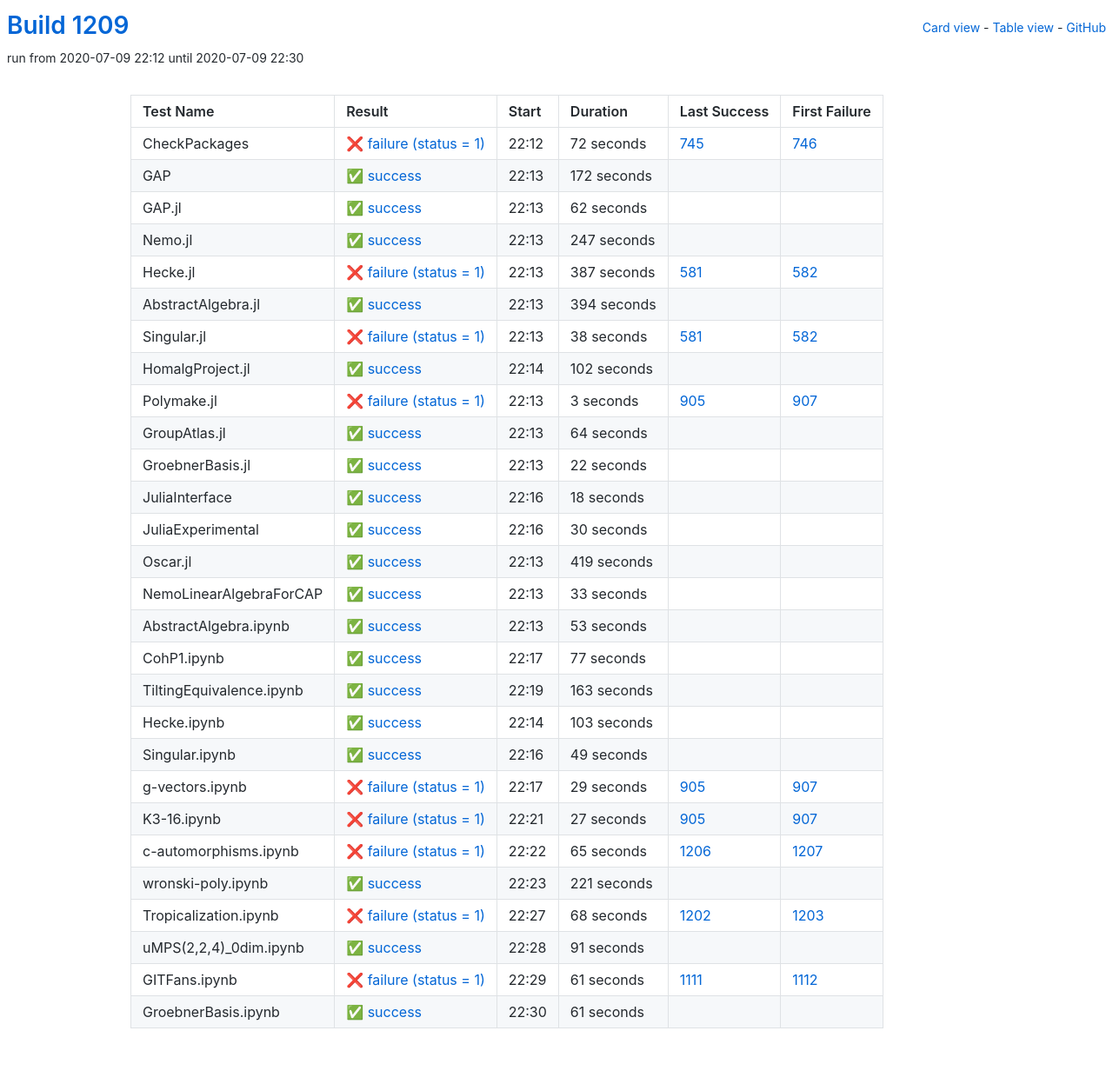
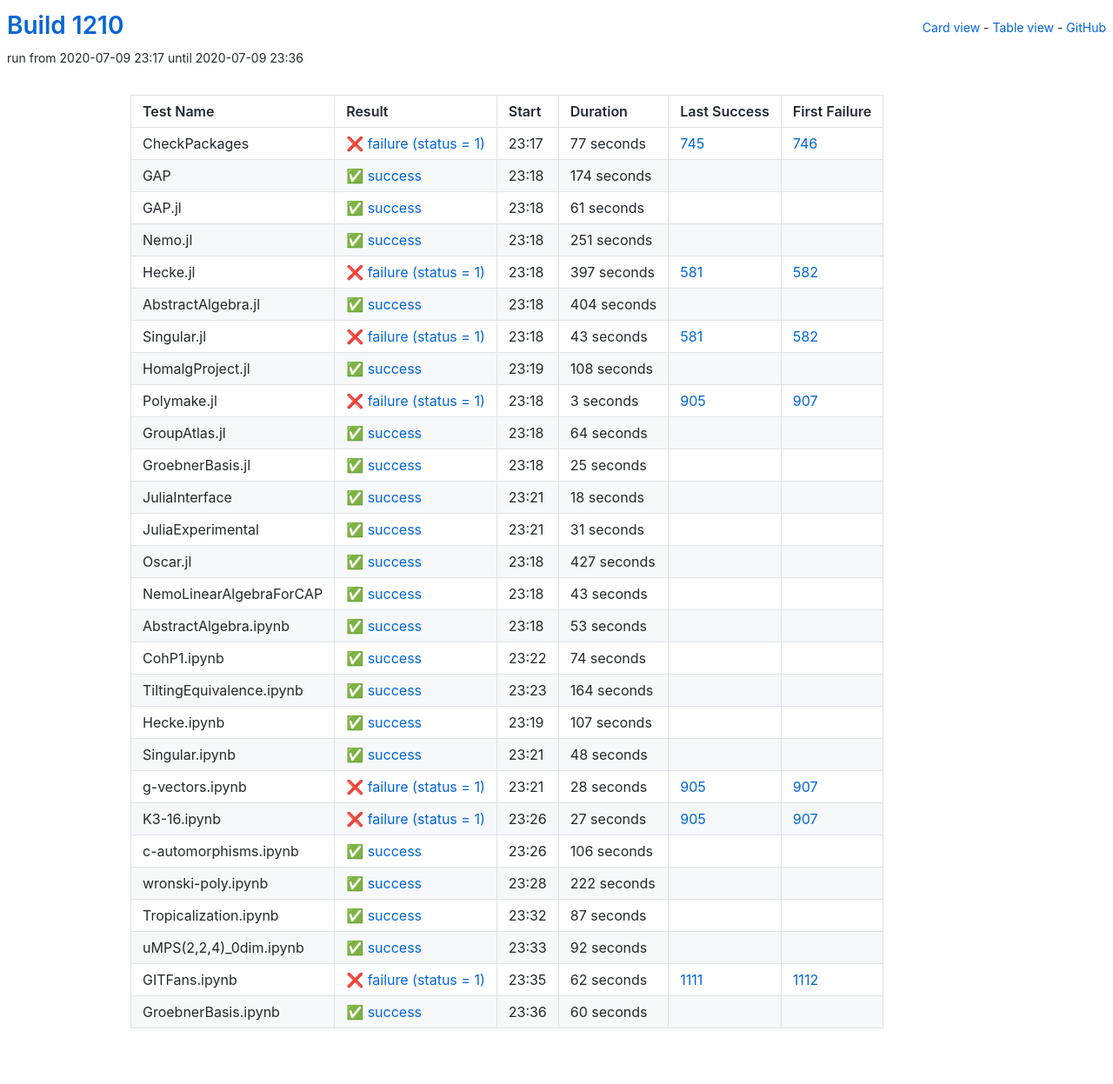
Before and after one commit to oscar-system/oscar-ci-status-1.4, a Jekyll site: the page built from table.html, in a window 1280 px wide. Shown: the whole page at 87% size. Built offline with Jekyll 4.4.1, drawn with Linux system fonts in a browser that asks for light colours.

Commit message:
Build #1210

```diff
--- a/_data/ci.yml
+++ b/_data/ci.yml
@@ -1,6 +1,6 @@
 ---
-build: 1209
-build_url: https://oscarci.mathematik.uni-kl.de/job/oscar-julia-1.4/1209/
+build: 1210
+build_url: https://oscarci.mathematik.uni-kl.de/job/oscar-julia-1.4/1210/
 job: oscar-julia-1.4
 organization: oscar-system
 repo: oscar-ci-status-1.4
@@ -8,104 +8,104 @@ repourl: https://github.com/oscar-system/oscar-ci-status-1.4
 tests:
 - name: CheckPackages
   id: checkpackages
-  log: https://oscarci.mathematik.uni-kl.de/job/oscar-julia-1.4/1209/artifact/logs/build-1209/CheckPackages.log
-  start: 2020-07-09 22:12
+  log: https://oscarci.mathematik.uni-kl.de/job/oscar-julia-1.4/1210/artifact/logs/build-1210/CheckPackages.log
+  start: 2020-07-09 23:17
   success: false
   exitcode: 1
   status: failure
-  duration: 72
+  duration: 77
   last_success: 745
   last_success_url: https://oscarci.mathematik.uni-kl.de/job/oscar-julia-1.4/745/
   first_failure: 746
   first_failure_url: https://oscarci.mathematik.uni-kl.de/job/oscar-julia-1.4/746/
 - name: GAP
   id: gap
-  log: https://oscarci.mathematik.uni-kl.de/job/oscar-julia-1.4/1209/artifact/logs/build-1209/GAP.log
-  start: 2020-07-09 22:13
+  log: https://oscarci.mathematik.uni-kl.de/job/oscar-julia-1.4/1210/artifact/logs/build-1210/GAP.log
+  start: 2020-07-09 23:18
   success: true
   exitcode: 0
   status: success
-  duration: 172
+  duration: 174
   last_success: false
   last_success_url:
   first_failure: false
   first_failure_url:
 - name: GAP.jl
   id: gap-jl
-  log: https://oscarci.mathematik.uni-kl.de/job/oscar-julia-1.4/1209/artifact/logs/build-1209/GAP.jl.log
-  start: 2020-07-09 22:13
+  log: https://oscarci.mathematik.uni-kl.de/job/oscar-julia-1.4/1210/artifact/logs/build-1210/GAP.jl.log
+  start: 2020-07-09 23:18
   success: true
   exitcode: 0
   status: success
-  duration: 62
+  duration: 61
   last_success: false
   last_success_url:
   first_failure: false
   first_failure_url:
 - name: Nemo.jl
   id: nemo-jl
-  log: https://oscarci.mathematik.uni-kl.de/job/oscar-julia-1.4/1209/artifact/logs/build-1209/Nemo.jl.log
-  start: 2020-07-09 22:13
+  log: https://oscarci.mathematik.uni-kl.de/job/oscar-julia-1.4/1210/artifact/logs/build-1210/Nemo.jl.log
+  start: 2020-07-09 23:18
   success: true
   exitcode: 0
   status: success
-  duration: 247
+  duration: 251
   last_success: false
   last_success_url:
   first_failure: false
   first_failure_url:
 - name: Hecke.jl
   id: hecke-jl
-  log: https://oscarci.mathematik.uni-kl.de/job/oscar-julia-1.4/1209/artifact/logs/build-1209/Hecke.jl.log
-  start: 2020-07-09 22:13
+  log: https://oscarci.mathematik.uni-kl.de/job/oscar-julia-1.4/1210/artifact/logs/build-1210/Hecke.jl.log
+  start: 2020-07-09 23:18
   success: false
   exitcode: 1
   status: failure
-  duration: 387
+  duration: 397
   last_success: 581
   last_success_url: https://oscarci.mathematik.uni-kl.de/job/oscar-julia-1.4/581/
   first_failure: 582
   first_failure_url: https://oscarci.mathematik.uni-kl.de/job/oscar-julia-1.4/582/
 - name: AbstractAlgebra.jl
   id: abstractalgebra-jl
-  log: https://oscarci.mathematik.uni-kl.de/job/oscar-julia-1.4/1209/artifact/logs/build-1209/AbstractAlgebra.jl.log
-  start: 2020-07-09 22:13
+  log: https://oscarci.mathematik.uni-kl.de/job/oscar-julia-1.4/1210/artifact/logs/build-1210/AbstractAlgebra.jl.log
+  start: 2020-07-09 23:18
   success: true
   exitcode: 0
   status: success
-  duration: 394
+  duration: 404
   last_success: false
   last_success_url:
   first_failure: false
   first_failure_url:
 - name: Singular.jl
   id: singular-jl
-  log: https://oscarci.mathematik.uni-kl.de/job/oscar-julia-1.4/1209/artifact/logs/build-1209/Singular.jl.log
-  start: 2020-07-09 22:13
+  log: https://oscarci.mathematik.uni-kl.de/job/oscar-julia-1.4/1210/artifact/logs/build-1210/Singular.jl.log
+  start: 2020-07-09 23:18
   success: false
   exitcode: 1
   status: failure
-  duration: 38
+  duration: 43
   last_success: 581
   last_success_url: https://oscarci.mathematik.uni-kl.de/job/oscar-julia-1.4/581/
   first_failure: 582
   first_failure_url: https://oscarci.mathematik.uni-kl.de/job/oscar-julia-1.4/582/
 - name: HomalgProject.jl
   id: homalgproject-jl
-  log: https://oscarci.mathematik.uni-kl.de/job/oscar-julia-1.4/1209/artifact/logs/build-1209/HomalgProject.jl.log
-  start: 2020-07-09 22:14
+  log: https://oscarci.mathematik.uni-kl.de/job/oscar-julia-1.4/1210/artifact/logs/build-1210/HomalgProject.jl.log
+  start: 2020-07-09 23:19
   success: true
   exitcode: 0
   status: success
-  duration: 102
+  duration: 108
   last_success: false
   last_success_url:
   first_failure: false
   first_failure_url:
 - name: Polymake.jl
   id: polymake-jl
-  log: https://oscarci.mathematik.uni-kl.de/job/oscar-julia-1.4/1209/artifact/logs/build-1209/Polymake.jl.log
-  start: 2020-07-09 22:13
+  log: https://oscarci.mathematik.uni-kl.de/job/oscar-julia-1.4/1210/artifact/logs/build-1210/Polymake.jl.log
+  start: 2020-07-09 23:18
   success: false
   exitcode: 1
   status: failure
@@ -116,8 +116,8 @@ tests:
   first_failure_url: https://oscarci.mathematik.uni-kl.de/job/oscar-julia-1.4/907/
 - name: GroupAtlas.jl
   id: groupatlas-jl
-  log: https://oscarci.mathematik.uni-kl.de/job/oscar-julia-1.4/1209/artifact/logs/build-1209/GroupAtlas.jl.log
-  start: 2020-07-09 22:13
+  log: https://oscarci.mathematik.uni-kl.de/job/oscar-julia-1.4/1210/artifact/logs/build-1210/GroupAtlas.jl.log
+  start: 2020-07-09 23:18
   success: true
   exitcode: 0
   status: success
@@ -128,20 +128,20 @@ tests:
   first_failure_url:
 - name: GroebnerBasis.jl
   id: groebnerbasis-jl
-  log: https://oscarci.mathematik.uni-kl.de/job/oscar-julia-1.4/1209/artifact/logs/build-1209/GroebnerBasis.jl.log
-  start: 2020-07-09 22:13
+  log: https://oscarci.mathematik.uni-kl.de/job/oscar-julia-1.4/1210/artifact/logs/build-1210/GroebnerBasis.jl.log
+  start: 2020-07-09 23:18
   success: true
   exitcode: 0
   status: success
-  duration: 22
+  duration: 25
   last_success: false
   last_success_url:
   first_failure: false
   first_failure_url:
 - name: JuliaInterface
   id: juliainterface
-  log: https://oscarci.mathematik.uni-kl.de/job/oscar-julia-1.4/1209/artifact/logs/build-1209/JuliaInterface.log
-  start: 2020-07-09 22:16
+  log: https://oscarci.mathematik.uni-kl.de/job/oscar-julia-1.4/1210/artifact/logs/build-1210/JuliaInterface.log
+  start: 2020-07-09 23:21
   success: true
   exitcode: 0
   status: success
@@ -152,44 +152,44 @@ tests:
   first_failure_url:
 - name: JuliaExperimental
   id: juliaexperimental
-  log: https://oscarci.mathematik.uni-kl.de/job/oscar-julia-1.4/1209/artifact/logs/build-1209/JuliaExperimental.log
-  start: 2020-07-09 22:16
+  log: https://oscarci.mathematik.uni-kl.de/job/oscar-julia-1.4/1210/artifact/logs/build-1210/JuliaExperimental.log
+  start: 2020-07-09 23:21
   success: true
   exitcode: 0
   status: success
-  duration: 30
+  duration: 31
   last_success: false
   last_success_url:
   first_failure: false
   first_failure_url:
 - name: Oscar.jl
   id: oscar-jl
-  log: https://oscarci.mathematik.uni-kl.de/job/oscar-julia-1.4/1209/artifact/logs/build-1209/Oscar.jl.log
-  start: 2020-07-09 22:13
+  log: https://oscarci.mathematik.uni-kl.de/job/oscar-julia-1.4/1210/artifact/logs/build-1210/Oscar.jl.log
+  start: 2020-07-09 23:18
   success: true
   exitcode: 0
   status: success
-  duration: 419
+  duration: 427
   last_success: false
   last_success_url:
   first_failure: false
   first_failure_url:
 - name: NemoLinearAlgebraForCAP
   id: nemolinearalgebraforcap
-  log: https://oscarci.mathematik.uni-kl.de/job/oscar-julia-1.4/1209/artifact/logs/build-1209/NemoLinearAlgebraForCAP.log
-  start: 2020-07-09 22:13
+  log: https://oscarci.mathematik.uni-kl.de/job/oscar-julia-1.4/1210/artifact/logs/build-1210/NemoLinearAlgebraForCAP.log
+  start: 2020-07-09 23:18
   success: true
   exitcode: 0
   status: success
-  duration: 33
+  duration: 43
   last_success: false
   last_success_url:
   first_failure: false
   first_failure_url:
 - name: AbstractAlgebra.ipynb
   id: abstractalgebra-ipynb
-  log: https://oscarci.mathematik.uni-kl.de/job/oscar-julia-1.4/1209/artifact/logs/build-1209/AbstractAlgebra.ipynb.log
-  start: 2020-07-09 22:13
+  log: https://oscarci.mathematik.uni-kl.de/job/oscar-julia-1.4/1210/artifact/logs/build-1210/AbstractAlgebra.ipynb.log
+  start: 2020-07-09 23:18
   success: true
   exitcode: 0
   status: success
@@ -200,68 +200,68 @@ tests:
   first_failure_url:
 - name: CohP1.ipynb
   id: cohp1-ipynb
-  log: https://oscarci.mathematik.uni-kl.de/job/oscar-julia-1.4/1209/artifact/logs/build-1209/CohP1.ipynb.log
-  start: 2020-07-09 22:17
+  log: https://oscarci.mathematik.uni-kl.de/job/oscar-julia-1.4/1210/artifact/logs/build-1210/CohP1.ipynb.log
+  start: 2020-07-09 23:22
   success: true
   exitcode: 0
   status: success
-  duration: 77
+  duration: 74
   last_success: false
   last_success_url:
   first_failure: false
   first_failure_url:
 - name: TiltingEquivalence.ipynb
   id: tiltingequivalence-ipynb
-  log: https://oscarci.mathematik.uni-kl.de/job/oscar-julia-1.4/1209/artifact/logs/build-1209/TiltingEquivalence.ipynb.log
-  start: 2020-07-09 22:19
+  log: https://oscarci.mathematik.uni-kl.de/job/oscar-julia-1.4/1210/artifact/logs/build-1210/TiltingEquivalence.ipynb.log
+  start: 2020-07-09 23:23
   success: true
   exitcode: 0
   status: success
-  duration: 163
+  duration: 164
   last_success: false
   last_success_url:
   first_failure: false
   first_failure_url:
 - name: Hecke.ipynb
   id: hecke-ipynb
-  log: https://oscarci.mathematik.uni-kl.de/job/oscar-julia-1.4/1209/artifact/logs/build-1209/Hecke.ipynb.log
-  start: 2020-07-09 22:14
+  log: https://oscarci.mathematik.uni-kl.de/job/oscar-julia-1.4/1210/artifact/logs/build-1210/Hecke.ipynb.log
+  start: 2020-07-09 23:19
   success: true
   exitcode: 0
   status: success
-  duration: 103
+  duration: 107
   last_success: false
   last_success_url:
   first_failure: false
   first_failure_url:
 - name: Singular.ipynb
   id: singular-ipynb
-  log: https://oscarci.mathematik.uni-kl.de/job/oscar-julia-1.4/1209/artifact/logs/build-1209/Singular.ipynb.log
-  start: 2020-07-09 22:16
+  log: https://oscarci.mathematik.uni-kl.de/job/oscar-julia-1.4/1210/artifact/logs/build-1210/Singular.ipynb.log
+  start: 2020-07-09 23:21
   success: true
   exitcode: 0
   status: success
-  duration: 49
+  duration: 48
   last_success: false
   last_success_url:
   first_failure: false
   first_failure_url:
 - name: g-vectors.ipynb
   id: g-vectors-ipynb
-  log: https://oscarci.mathematik.uni-kl.de/job/oscar-julia-1.4/1209/artifact/logs/build-1209/g-vectors.ipynb.log
-  start: 2020-07-09 22:17
+  log: https://oscarci.mathematik.uni-kl.de/job/oscar-julia-1.4/1210/artifact/logs/build-1210/g-vectors.ipynb.log
+  start: 2020-07-09 23:21
   success: false
   exitcode: 1
   status: failure
-  duration: 29
+  duration: 28
   last_success: 905
   last_success_url: https://oscarci.mathematik.uni-kl.de/job/oscar-julia-1.4/905/
   first_failure: 907
   first_failure_url: https://oscarci.mathematik.uni-kl.de/job/oscar-julia-1.4/907/
 - name: K3-16.ipynb
   id: k3-16-ipynb
-  log: https://oscarci.mathematik.uni-kl.de/job/oscar-julia-1.4/1209/artifact/logs/build-1209/K3-16.ipynb.log
-  start: 2020-07-09 22:21
+  log: https://oscarci.mathematik.uni-kl.de/job/oscar-julia-1.4/1210/artifact/logs/build-1210/K3-16.ipynb.log
+  start: 2020-07-09 23:26
   success: false
   exitcode: 1
   status: failure
@@ -272,72 +272,72 @@ tests:
   first_failure_url: https://oscarci.mathematik.uni-kl.de/job/oscar-julia-1.4/907/
 - name: c-automorphisms.ipynb
   id: c-automorphisms-ipynb
-  log: https://oscarci.mathematik.uni-kl.de/job/oscar-julia-1.4/1209/artifact/logs/build-1209/c-automorphisms.ipynb.log
-  start: 2020-07-09 22:22
-  success: false
-  exitcode: 1
-  status: failure
-  duration: 65
-  last_success: 1206
-  last_success_url: https://oscarci.mathematik.uni-kl.de/job/oscar-julia-1.4/1206/
-  first_failure: 1207
-  first_failure_url: https://oscarci.mathematik.uni-kl.de/job/oscar-julia-1.4/1207/
-- name: wronski-poly.ipynb
-  id: wronski-poly-ipynb
-  log: https://oscarci.mathematik.uni-kl.de/job/oscar-julia-1.4/1209/artifact/logs/build-1209/wronski-poly.ipynb.log
-  start: 2020-07-09 22:23
+  log: https://oscarci.mathematik.uni-kl.de/job/oscar-julia-1.4/1210/artifact/logs/build-1210/c-automorphisms.ipynb.log
+  start: 2020-07-09 23:26
   success: true
   exitcode: 0
   status: success
-  duration: 221
+  duration: 106
+  last_success: false
+  last_success_url:
+  first_failure: false
+  first_failure_url:
+- name: wronski-poly.ipynb
+  id: wronski-poly-ipynb
+  log: https://oscarci.mathematik.uni-kl.de/job/oscar-julia-1.4/1210/artifact/logs/build-1210/wronski-poly.ipynb.log
+  start: 2020-07-09 23:28
+  success: true
+  exitcode: 0
+  status: success
+  duration: 222
   last_success: false
   last_success_url:
   first_failure: false
   first_failure_url:
 - name: Tropicalization.ipynb
   id: tropicalization-ipynb
-  log: https://oscarci.mathematik.uni-kl.de/job/oscar-julia-1.4/1209/artifact/logs/build-1209/Tropicalization.ipynb.log
-  start: 2020-07-09 22:27
-  success: false
-  exitcode: 1
-  status: failure
-  duration: 68
-  last_success: 1202
-  last_success_url: https://oscarci.mathematik.uni-kl.de/job/oscar-julia-1.4/1202/
-  first_failure: 1203
-  first_failure_url: https://oscarci.mathematik.uni-kl.de/job/oscar-julia-1.4/1203/
-- name: uMPS(2,2,4)_0dim.ipynb
-  id: umps-2-2-4-0dim-ipynb
-  log: https://oscarci.mathematik.uni-kl.de/job/oscar-julia-1.4/1209/artifact/logs/build-1209/uMPS-2-2-4-_0dim.ipynb.log
-  start: 2020-07-09 22:28
+  log: https://oscarci.mathematik.uni-kl.de/job/oscar-julia-1.4/1210/artifact/logs/build-1210/Tropicalization.ipynb.log
+  start: 2020-07-09 23:32
   success: true
   exitcode: 0
   status: success
-  duration: 91
+  duration: 87
+  last_success: false
+  last_success_url:
+  first_failure: false
+  first_failure_url:
+- name: uMPS(2,2,4)_0dim.ipynb
+  id: umps-2-2-4-0dim-ipynb
+  log: https://oscarci.mathematik.uni-kl.de/job/oscar-julia-1.4/1210/artifact/logs/build-1210/uMPS-2-2-4-_0dim.ipynb.log
+  start: 2020-07-09 23:33
+  success: true
+  exitcode: 0
+  status: success
+  duration: 92
   last_success: false
   last_success_url:
   first_failure: false
   first_failure_url:
 - name: GITFans.ipynb
   id: gitfans-ipynb
-  log: https://oscarci.mathematik.uni-kl.de/job/oscar-julia-1.4/1209/artifact/logs/build-1209/GITFans.ipynb.log
-  start: 2020-07-09 22:29
+  log: https://oscarci.mathematik.uni-kl.de/job/oscar-julia-1.4/1210/artifact/logs/build-1210/GITFans.ipynb.log
+  start: 2020-07-09 23:35
   success: false
   exitcode: 1
   status: failure
-  duration: 61
+  duration: 62
   last_success: 1111
   last_success_url: https://oscarci.mathematik.uni-kl.de/job/oscar-julia-1.4/1111/
   first_failure: 1112
   first_failure_url: https://oscarci.mathematik.uni-kl.de/job/oscar-julia-1.4/1112/
 - name: GroebnerBasis.ipynb
   id: groebnerbasis-ipynb
-  log: https://oscarci.mathematik.uni-kl.de/job/oscar-julia-1.4/1209/artifact/logs/build-1209/GroebnerBasis.ipynb.log
-  start: 2020-07-09 22:30
+  log: https://oscarci.mathematik.uni-kl.de/job/oscar-julia-1.4/1210/artifact/logs/build-1210/GroebnerBasis.ipynb.log
+  start: 2020-07-09 23:36
   success: true
   exitcode: 0
   status: success
-  duration: 61
+  duration: 60
   last_success: false
   last_success_url:
   first_failure: false
```
Also changed, not shown: README.md.
